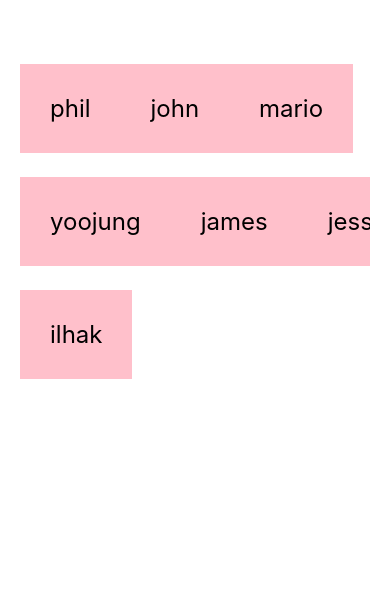
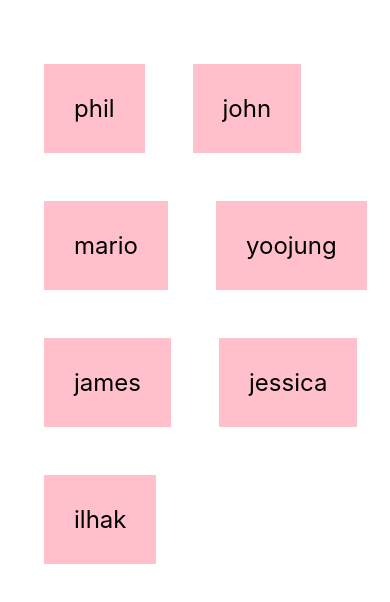
Before and after one commit to Jaeja-Phil/react-native-ninja, a React Native app: screen / in a window 390 px wide. Shown: the top 602 px of the page. Built offline with nearby package versions, Linux system fonts and the light colour scheme.

Commit message:
add filtering of people

```diff
--- a/App.js
+++ b/App.js
@@ -1,5 +1,5 @@
 import React, { useState } from 'react';
-import { StyleSheet, Text, View, ScrollView, FlatList } from 'react-native';
+import { StyleSheet, Text, View, ScrollView, FlatList, TouchableOpacity } from 'react-native';
 
 export default function App() {
   const [people, setPeople] = useState([
@@ -12,16 +12,22 @@
     { name: 'ilhak', id: '7' },
   ]);
 
+  const pressHandler = (id) => {
+    setPeople((prevState) => {
+      return prevState.filter((person) => person.id !== id);
+    });
+  };
+
   return (
     <View style={styles.container}>
       <FlatList
-        // keyExtractor={(item) => item.id}
-        numColumns={3}
+        keyExtractor={(item) => item.id}
+        numColumns={2}
         data={people}
         renderItem={({ item }) => (
-          <Text style={styles.item} key={item.id}>
-            {item.name}
-          </Text>
+          <TouchableOpacity onPress={() => pressHandler(item.id)}>
+            <Text style={styles.item}>{item.name}</Text>
+          </TouchableOpacity>
         )}
       />
       {/* <ScrollView>
@@ -45,7 +51,7 @@
     paddingHorizontal: 20,
   },
   item: {
-    marginTop: 24,
+    margin: 24,
     padding: 30,
     backgroundColor: 'pink',
     fontSize: 24,
```
